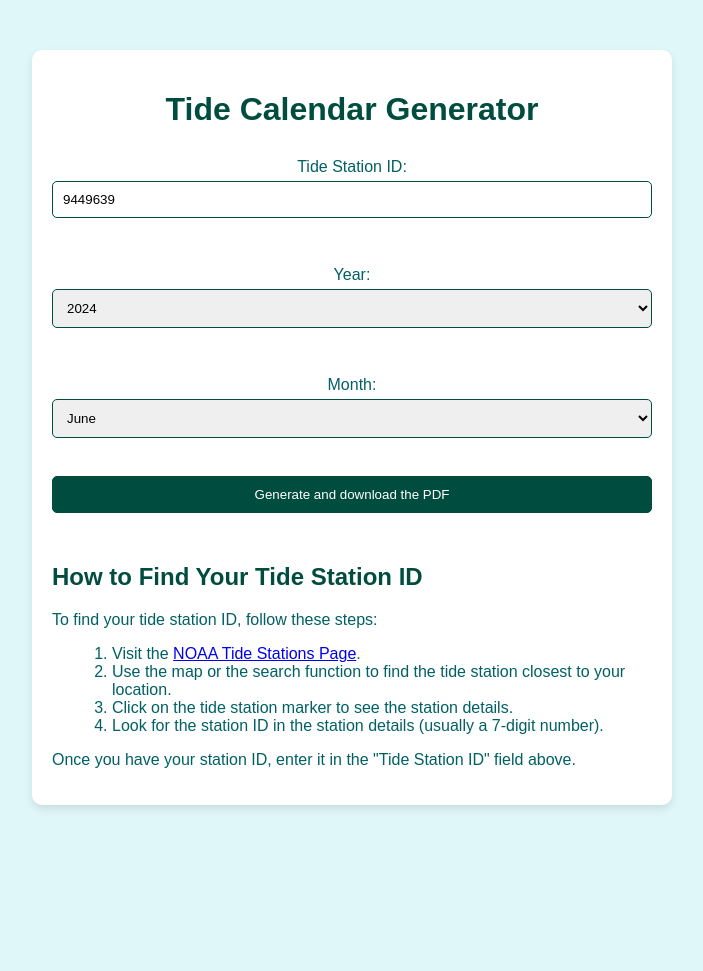
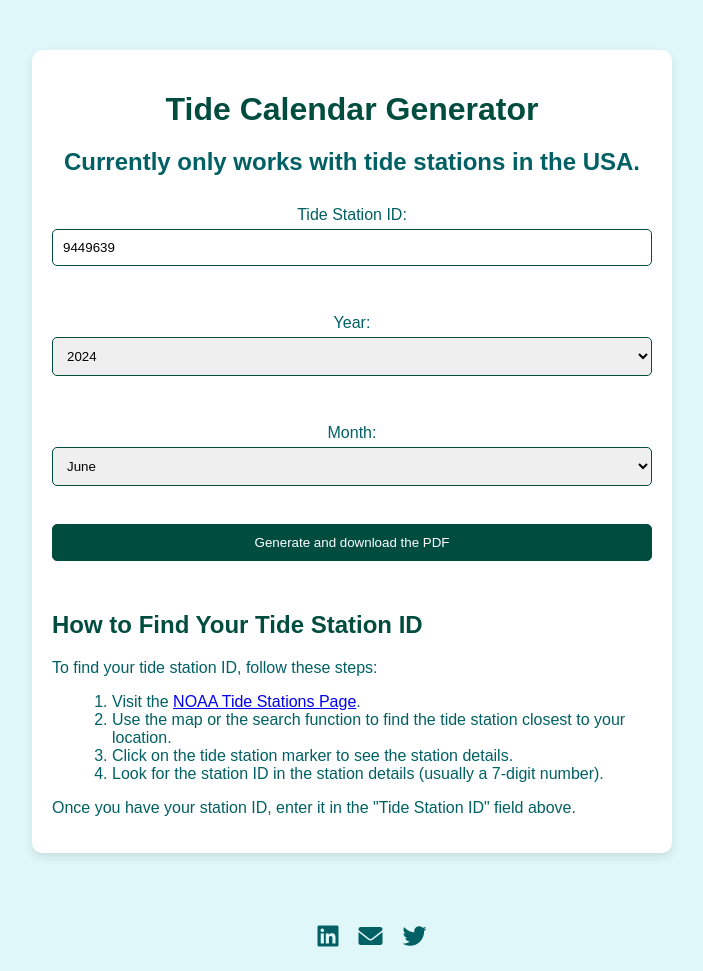
Before and after one commit to matt-the-ogre/tide-calendar-site, a Flask app: page / in a window 1280 px wide. Shown: the whole page, without its empty margins (288-991 px from the left). Before the commit the page ends 809 px from the top, so only its background shows below. Run offline with Flask 3, Linux system fonts and the light colour scheme.

Commit message:
got the favicon working

```diff
--- a/app/static/style.css
+++ b/app/static/style.css
@@ -73,3 +73,26 @@ button:hover {
 .instructions ol {
     margin-left: 20px;
 }
+
+footer {
+    text-align: center;
+    padding: 20px;
+    background-color: #e0f7fa; /* Match the page background color */
+    margin-top: 30px;
+}
+
+.social-icons {
+    display: flex;
+    justify-content: center;
+    gap: 20px;
+}
+
+.social-icons a {
+    color: #006064; /* Dark cyan text color */
+    font-size: 24px;
+    transition: color 0.3s;
+}
+
+.social-icons a:hover {
+    color: #004d40; /* Darker cyan on hover */
+}
--- a/app/templates/index.html
+++ b/app/templates/index.html
@@ -4,11 +4,41 @@
     <meta charset="UTF-8">
     <meta name="viewport" content="width=device-width, initial-scale=1.0">
     <title>Tide Calendar</title>
+    <link rel="icon" type="image/x-icon" href="{{ url_for('static', filename='favicon.ico') }}">
     <link rel="stylesheet" href="{{ url_for('static', filename='style.css') }}">
+    <link rel="stylesheet" href="https://cdnjs.cloudflare.com/ajax/libs/font-awesome/6.0.0-beta3/css/all.min.css">
+    <style>
+        footer {
+            text-align: center;
+            padding: 20px;
+            background-color: #e0f7fa; /* Match the page background color */
+            margin-top: 30px;
+            width: 100%;
+            bottom: 0;
+        }
+
+        .social-icons {
+            display: flex;
+            justify-content: center;
+            gap: 20px;
+        }
+
+        .social-icons a {
+            color: #006064; /* Dark cyan text color */
+            font-size: 24px;
+            transition: color 0.3s;
+        }
+
+        .social-icons a:hover {
+            color: #004d40; /* Darker cyan on hover */
+        }
+    </style>
+    <link rel="icon" type="image/x-icon" href="/favicon.ico">
 </head>
 <body>
     <div class="container">
         <h1>Tide Calendar Generator</h1>
+        <h2>Currently only works with tide stations in the USA.</h2>
         <form method="post">
             <label for="station_id">Tide Station ID:</label>
             <input type="text" id="station_id" name="station_id" value="{{ station_id }}" required><br>
@@ -50,6 +80,14 @@
         </div>
     </div>
 
+    <footer>
+        <div class="social-icons">
+            <a href="https://linkedin.com/in/mattman" target="_blank"><i class="fab fa-linkedin"></i></a>
+            <a href="mailto:sleepy.map1861@fastmail.com" target="_blank"><i class="fas fa-envelope"></i></a>
+            <a href="https://x.com/mattmanuel" target="_blank"><i class="fab fa-twitter"></i></a>
+        </div>
+    </footer>
+
     <script>
         // Get current date
         const currentDate = new Date();
```
Also changed, not shown: media/favicon.md (added, +73 -0 lines), app/static/favicon.ico (added), media/beach-scene-icon-768x768.jpeg (added), media/beach-scene-icon-768x768.png (added), media/favicon.ico (added), 2 other files.
